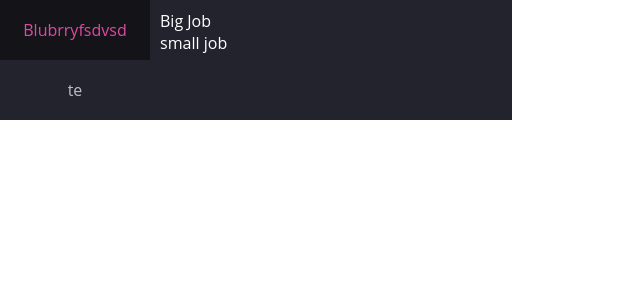
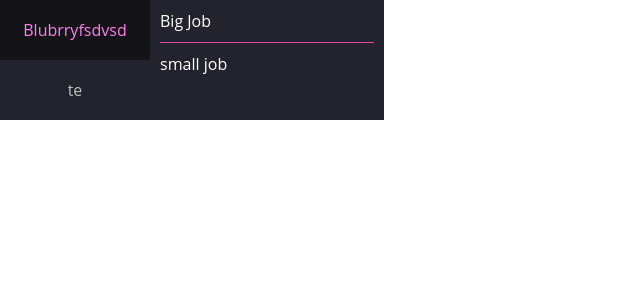
Before and after one commit to matt-bendel/react-info-carousel, a React (Create React App) app: page / in a window 1280 px wide. Shown: the top 300 px of the page, without its empty margins (0-640 px from the left). Built offline with nearby package versions, Linux system fonts and the light colour scheme.

Commit message:
Made some more progress - need to add scrolling

```diff
--- a/package.json
+++ b/package.json
@@ -8,8 +8,7 @@
     "@testing-library/user-event": "^7.2.1",
     "react": "^16.13.1",
     "react-dom": "^16.13.1",
-    "react-reveal": "^1.2.2",
-    "react-scripts": "3.4.1"
+    "react-scripts": "^3.4.3"
   },
   "scripts": {
     "start": "react-scripts start",
--- a/src/components/react-text-carousel/Carousel.js
+++ b/src/components/react-text-carousel/Carousel.js
@@ -1,5 +1,6 @@
 import React, {Component} from "react";
 import CarouselItem from "./components/CarouselItem";
+
 require('./css/carousel.css');
 
 // Props List
@@ -18,21 +19,51 @@ class Carousel extends Component {
         this.state = {
             currentIndex: 0,
             nextIndex: 0,
+            currentPos: 0,
         }
     }
 
     changeText = (index) => {
         console.log(index)
-        this.setState({currentIndex: index});
+        this.setState({nextIndex: index}, () => setTimeout(() => {
+            this.setState({currentIndex: index});
+        }, 500));
     }
 
     createTexts = () => {
-        return this.props.rowContent.map( (item) => {
+        let needsUpdate = this.state.currentIndex !== this.state.nextIndex;
+
+        return this.props.rowContent.map( (item, index) => {
+            let classNames = '';
+            let isCurrent = index === this.state.currentIndex;
+            let isNext = index === this.state.nextIndex;
+            let topEnter = this.state.nextIndex < this.state.currentIndex;
+
+            if (needsUpdate && isCurrent) {
+                if (topEnter) {
+                    classNames += 'exit_bottom ';
+                } else {
+                    classNames += 'exit_top '
+                }
+            }
+
+            if (needsUpdate && isNext) {
+                if (topEnter) {
+                    classNames += 'enter_top ';
+                } else {
+                    classNames += 'enter_bottom '
+                }
+            }
+
+            classNames += 'text-container'
+
+
             return(
-                <div className="text-container">
+                <div className={classNames} style={this.state.currentIndex === index  || isNext ? {} : {display: 'none'}}>
                     <p className="list-text">
                         {item.title}
                     </p>
+                    <div className="break" />
                     <p className="list-text">
                         {item.text}
                     </p>
--- a/src/components/react-text-carousel/css/carousel.css
+++ b/src/components/react-text-carousel/css/carousel.css
@@ -3,7 +3,8 @@
     font-family: 'Open Sans';
     color: white;
     height: auto;
-    width: 40%;
+    overflow: hidden;
+    width: 30%;
     --text-primary: #b6b6b6;
     --text-secondary: #ececec;
     --bg-primary: #23232e;
@@ -16,6 +17,7 @@
     width: 100%;
     display: flex;
     flex-direction: row;
+    overflow: hidden;
 }
 
 .list {
@@ -40,14 +42,14 @@
 .list-button:hover {
     filter: grayscale(0%) opacity(1);
     background-color: var(--bg-secondary);
-    color: #df49a6;
+    color: #ff7eee;
     cursor: pointer;
 }
 
 .active {
     filter: grayscale(0%) opacity(1);
     background-color: var(--bg-secondary);
-    color: #df49a6;
+    color: #ff7eee;
 }
 
 .list-link {
@@ -58,10 +60,26 @@
     align-items: center;
 }
 
+.enter_top {
+    animation: 500ms SlideInTop;
+}
+
+.enter_bottom {
+    animation: 500ms SlideInBottom;
+}
+
+.exit_top {
+
+}
+
+.exit_bottom {
+
+}
+
 .list-text {
     text-align: left;
-    padding: 0;
     margin: 0;
+    padding: 10px;
 }
 
 .text-container {
@@ -71,7 +89,6 @@
 
 .full-text {
     overflow: hidden;
-    margin: 10px;
     width: 100%;
 }
 
@@ -87,3 +104,28 @@
 .fa-secondary {
     transition: 200ms;
 }
+
+.break {
+    height: 1px;
+    margin-left: 10px;
+    margin-right: 10px;
+    background-color: #df49a6;
+}
+
+@keyframes SlideInTop {
+    0% {
+        top: -100%;
+    }
+    100% {
+        top: 0;
+    }
+}
+
+@keyframes SlideInBottom {
+    0% {
+        top: 0;
+    }
+    100% {
+        top: -100%;
+    }
+}
```
Also changed, not shown: 1 other file (tests, documents, lock files or other folders).
